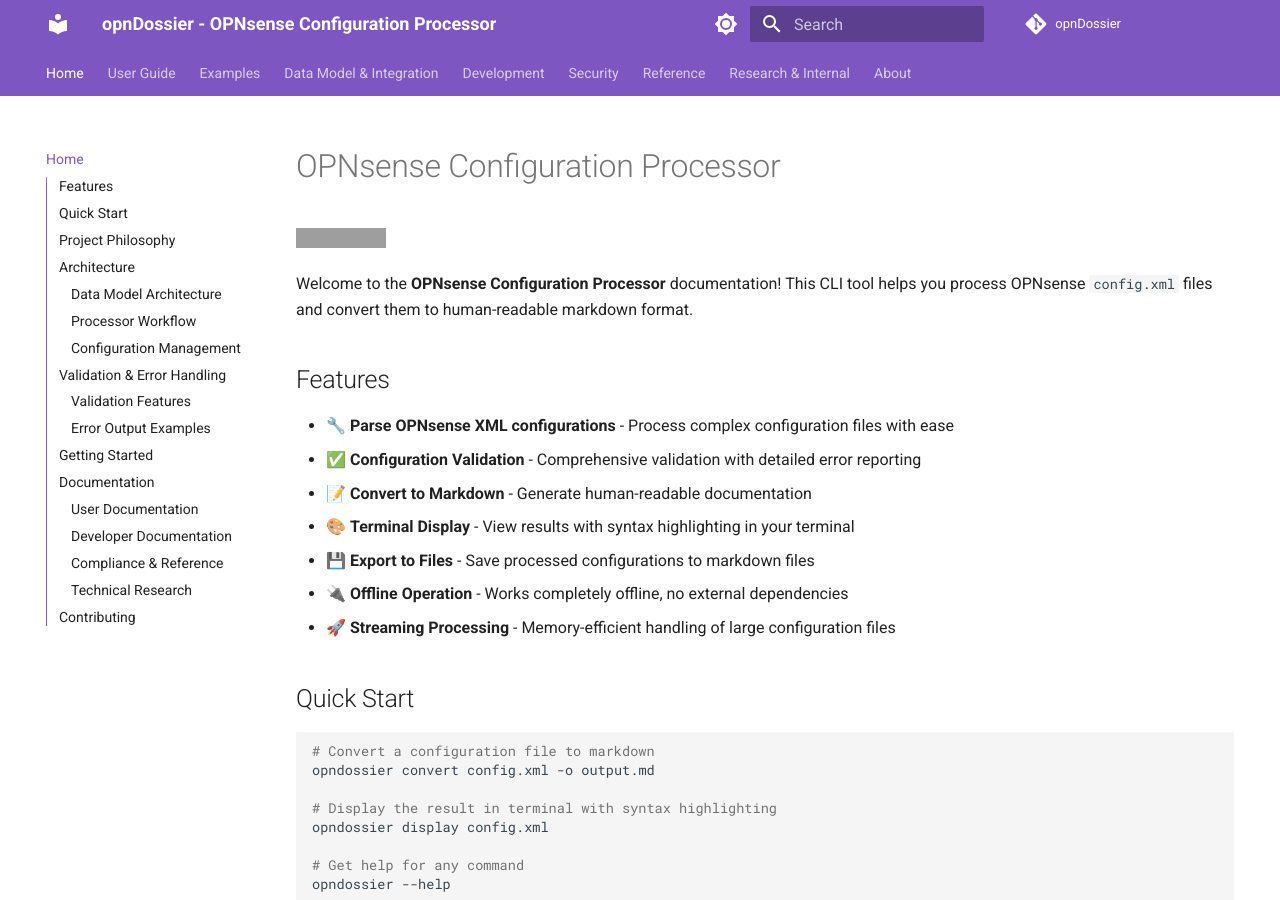
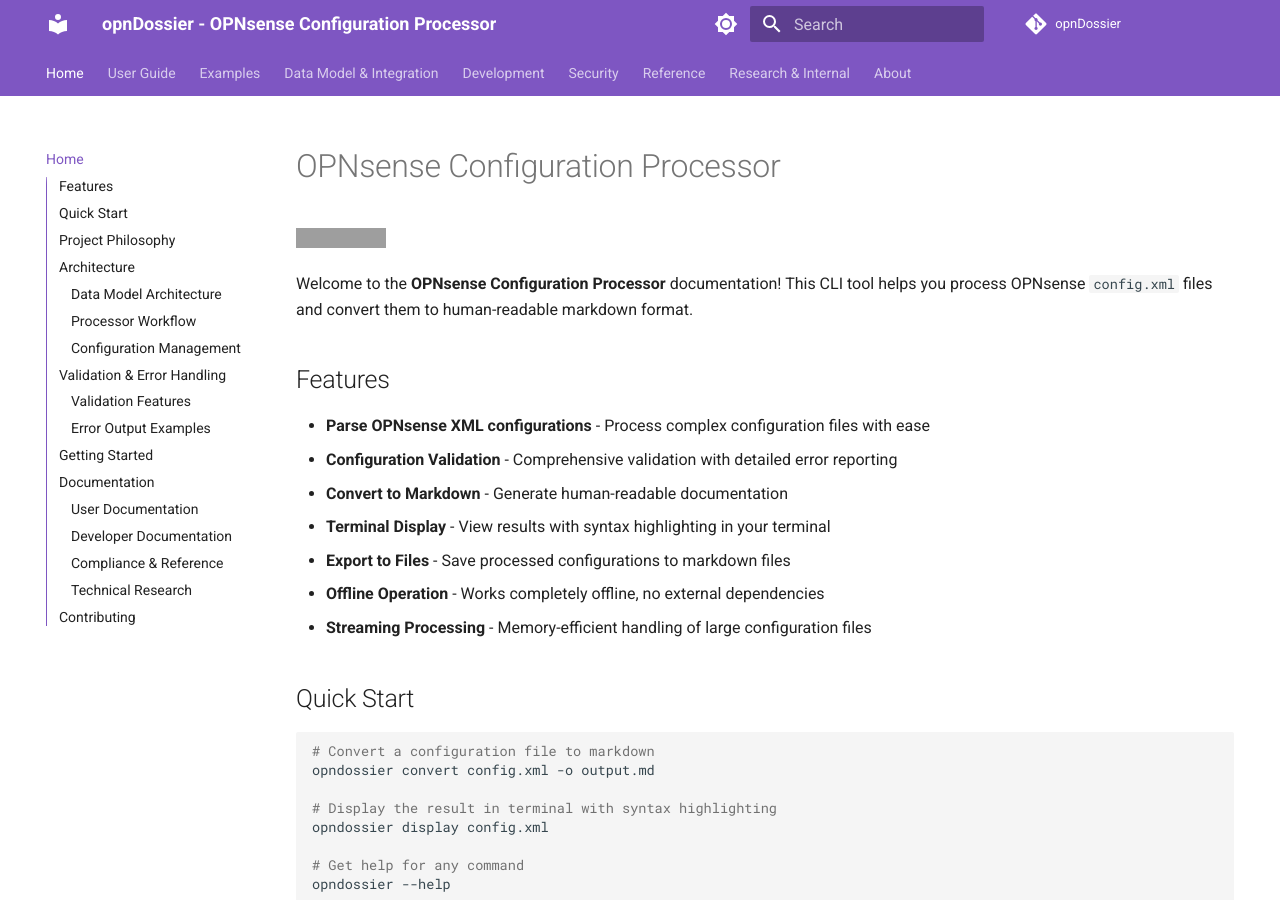
Before and after one commit to EvilBit-Labs/opnDossier, an MkDocs documentation site: the page built from docs/index.md, in a window 1280 px wide and 900 px high. Built offline with MkDocs 1.6.1 and Material for MkDocs 9.7.7, drawn with Linux system fonts in a browser that asks for light colours; comment, search, counter and statistics services are not loaded; the version menu is left out; grey boxes are pictures that could not be loaded.

Commit message:
docs: remove emoji from features list for consistency
Signed-off-by: UncleSp1d3r <unclesp1d3r@evilbitlabs.io>

```diff
--- a/docs/index.md
+++ b/docs/index.md
@@ -6,13 +6,13 @@
 
 ## Features
 
-- 🔧 **Parse OPNsense XML configurations** - Process complex configuration files with ease
-- ✅ **Configuration Validation** - Comprehensive validation with detailed error reporting
-- 📝 **Convert to Markdown** - Generate human-readable documentation
-- 🎨 **Terminal Display** - View results with syntax highlighting in your terminal
-- 💾 **Export to Files** - Save processed configurations to markdown files
-- 🔌 **Offline Operation** - Works completely offline, no external dependencies
-- 🚀 **Streaming Processing** - Memory-efficient handling of large configuration files
+- **Parse OPNsense XML configurations** - Process complex configuration files with ease
+- **Configuration Validation** - Comprehensive validation with detailed error reporting
+- **Convert to Markdown** - Generate human-readable documentation
+- **Terminal Display** - View results with syntax highlighting in your terminal
+- **Export to Files** - Save processed configurations to markdown files
+- **Offline Operation** - Works completely offline, no external dependencies
+- **Streaming Processing** - Memory-efficient handling of large configuration files
 
 ## Quick Start
 
```
